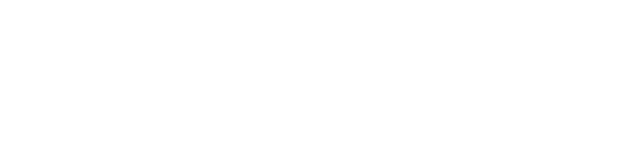
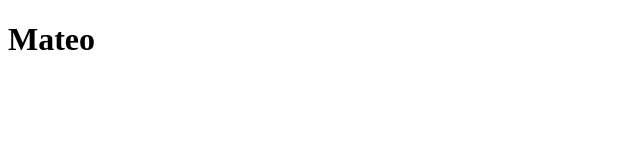
Before and after one commit to MateusKing/proyectoDemoCursoPrework, a plain HTML site: page index.html in a window 1280 px wide. Shown: the whole page, without its empty margins (0-640 px from the left). Drawn offline with Linux system fonts and the light colour scheme.

Commit message:
Agregamos un title

```diff
--- a/index.html
+++ b/index.html
@@ -8,7 +8,7 @@
 </head>
 <body>
     <header>
-
+        <h1>Mateo</h1>
     </header>
 </body>
 </html>
```
